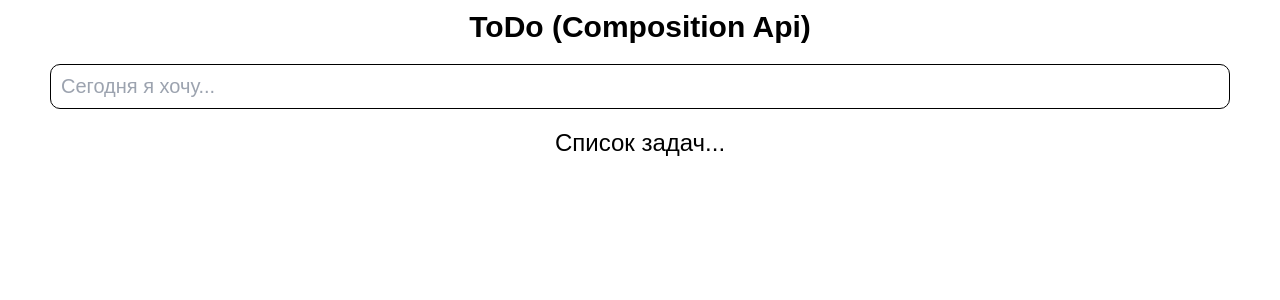
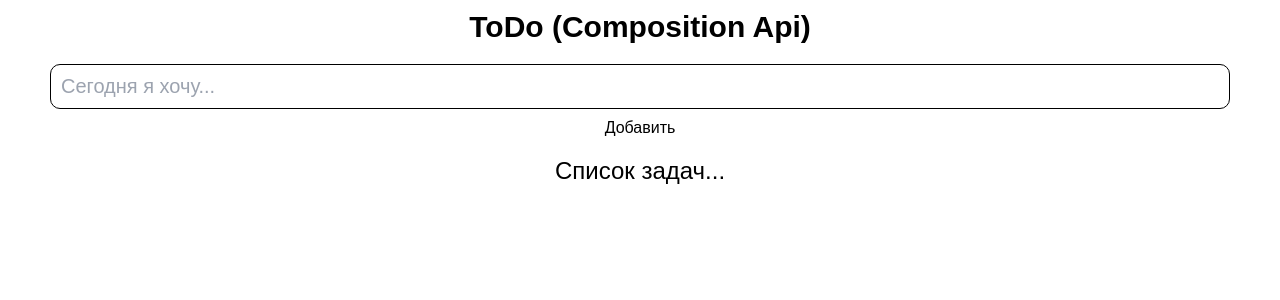
Before and after one commit to dmitrytrofim/todo-composition, a Vue app: page / in a window 1280 px wide. Shown: the top 300 px of the page. Built offline with nearby package versions, Linux system fonts and the light colour scheme.

Commit message:
add alias

```diff
--- a/src/App.vue
+++ b/src/App.vue
@@ -2,28 +2,18 @@
  <TheWrapper>
   <TheHeader />
   <VContainer>
-   <div class="pt-[10px] mb-[20px]">
-    <input
-     class="border w-full text-[20px] rounded-[10px] p-[10px]"
-     type="text"
-     placeholder="Сегодня я хочу..."
-    />
-   </div>
-   <h2 class="text-[24px] text-center mb-[10px]">Список задач...</h2>
+   <TodoPanel />
    <TodoList />
   </VContainer>
  </TheWrapper>
 </template>
 
 <script lang="ts" setup>
+import TheHeader from '@components/TheHeader.vue';
+import TodoList from '@components/TodoList.vue';
+import TodoPanel from '@components/TodoPanel.vue';
+import TheWrapper from '@components/commons/TheWrapper.vue';
 import VContainer from '@components/commons/VContainer.vue';
-import TheHeader from '@components/TheHeader.vue';
-import TheWrapper from '@components/commons/TheWrapper.vue';
-import TodoList from '@components/TodoList.vue';
 </script>
 
-<style>
-body.j-lock {
- overflow: hidden;
-}
-</style>
+<style></style>
--- /dev/null
+++ b/src/components/BtnPanel.vue
@@ -0,0 +1,9 @@
+<template>
+ <button class="" type="button">{{ text }}</button>
+</template>
+
+<script lang="ts" setup>
+defineProps(['text']);
+</script>
+
+<style scoped></style>
--- a/src/components/TodoItem.vue
+++ b/src/components/TodoItem.vue
@@ -1,5 +1,7 @@
 <template>
- <li class="flex justify-between rounded-[10px] border overflow-hidden">
+ <li
+  class="flex justify-between rounded-[10px] border overflow-hidden cursor-grab active:cursor-grabbing"
+ >
   <button
    class="shrink-0 w-[30px] font-700 text-[white] bg-[black]"
    type="button"
@@ -17,7 +19,9 @@
 </template>
 
 <script lang="ts" setup>
-defineProps(['mes']);
+defineProps({
+ mes: String,
+});
 </script>
 
 <style scoped></style>
--- a/src/components/TodoList.vue
+++ b/src/components/TodoList.vue
@@ -1,12 +1,13 @@
 <template>
- <ul class="">
+ <h2 class="text-[24px] text-center mb-[10px]">Список задач...</h2>
+ <ul class="flex flex-col gap-[5px]">
   <TodoItem v-for="item in store.list" :key="item.id" :mes="item.mes" />
  </ul>
 </template>
 
 <script lang="ts" setup>
-import TodoItem from './TodoItem.vue';
-import { useTodoStore } from '@/store';
+import { useTodoStore } from '@store/index';
+import TodoItem from '@components/TodoItem.vue';
 const store = useTodoStore();
 </script>
 
--- /dev/null
+++ b/src/components/TodoPanel.vue
@@ -0,0 +1,33 @@
+<template>
+ <div class="flex flex-col gap-[10px] pt-[10px] mb-[20px]">
+  <input
+   @keydown.enter="addItem"
+   v-model="message"
+   ref="input"
+   class="border w-full text-[20px] rounded-[10px] p-[10px]"
+   type="text"
+   placeholder="Сегодня я хочу..."
+  />
+  <div class="flex justify-center">
+   <BtnPanel @click="addItem" text="Добавить" />
+  </div>
+ </div>
+</template>
+
+<script lang="ts" setup>
+import { ref } from 'vue';
+import { useTodoStore } from '@store/index';
+import BtnPanel from '@components/BtnPanel.vue';
+
+const input = ref(null);
+const store = useTodoStore();
+const message = ref('');
+
+function addItem() {
+ store.addItem(message.value);
+ message.value = '';
+ (input.value! as HTMLInputElement).focus();
+}
+</script>
+
+<style scoped></style>
```
Also changed, not shown: tsconfig.json (+28 -9 lines), package.json (indentation only), 1 other file (tests, documents, lock files or other folders).
